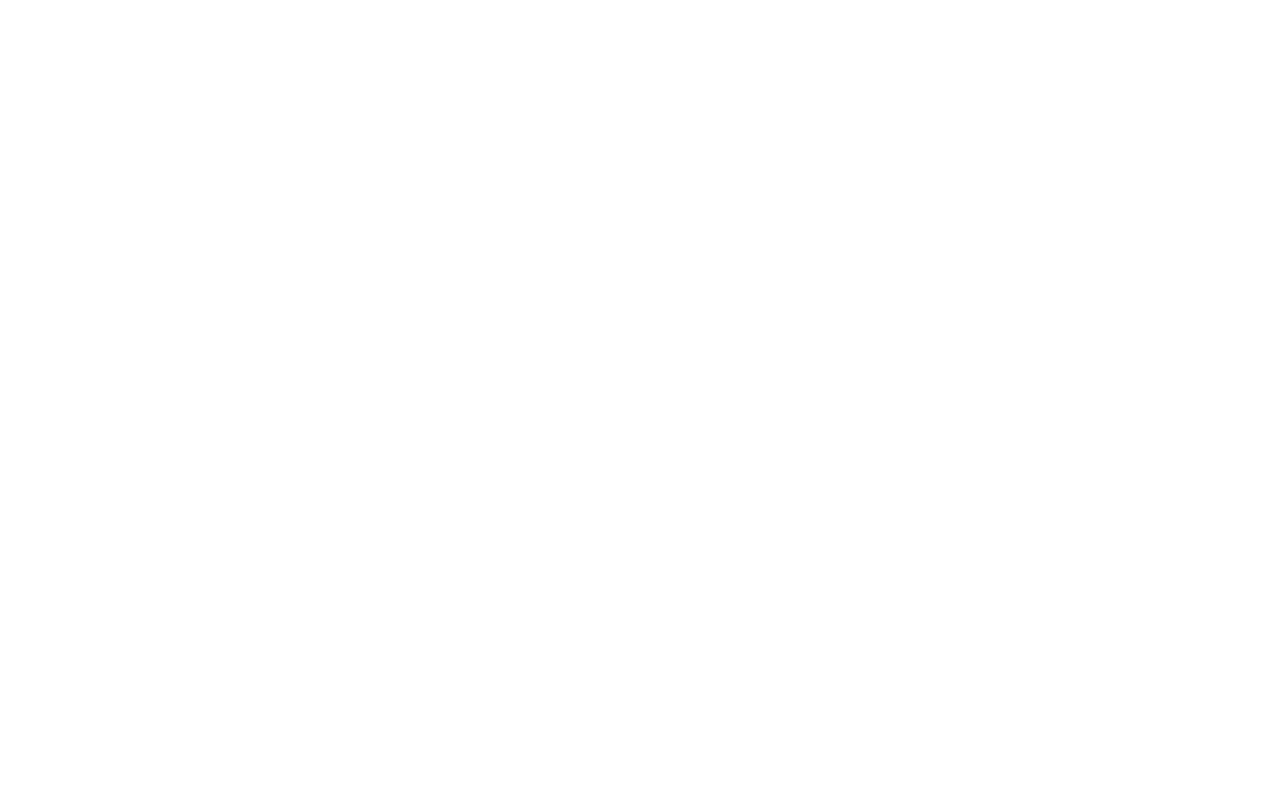
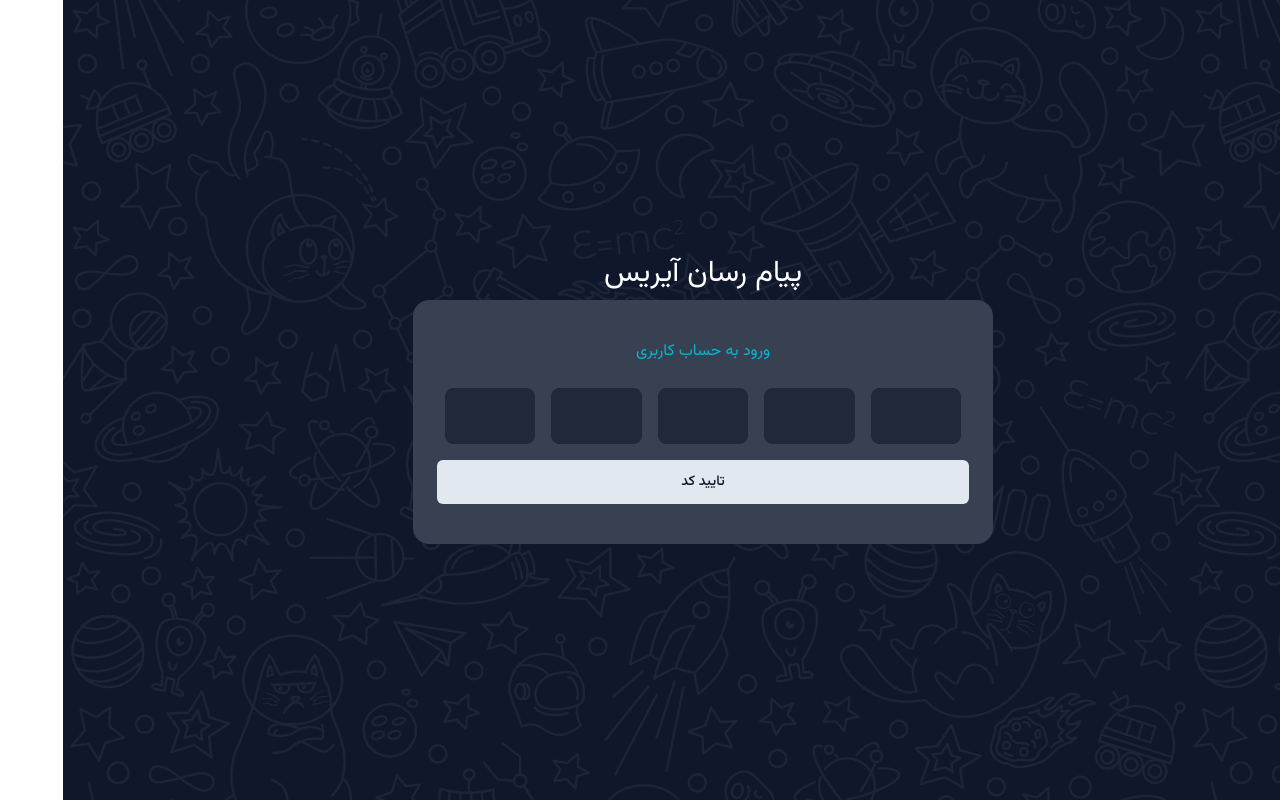
Before and after one commit to Mohaymen-Academy/FE-TEAM2-Messenger, a React (Vite) app: page /auth/number in a window 1280 px wide. Before the commit this address had no page. Built offline with nearby package versions, Linux system fonts and the light colour scheme.

Commit message:
add NumberVerification component

```diff
--- a/src/App.tsx
+++ b/src/App.tsx
@@ -8,17 +8,18 @@ import { StoreStateTypes } from "./utils/types";
 import ThemeToggle from "./components/conversation/ThemeToggle";
 import FloatingLabelInput from "./components/auth/input/FloatingLabelInput";
 import SignIn from "./components/auth/SignIn";
+import NumberVerification from "./components/auth/NumberVerification";
 
 function App() {
   const { theme } = useSelector((store: StoreStateTypes) => store.app);
 
   return (
     <div className={`${theme}`}>
-      <ThemeToggle />
       <Routes>
         <Route path="/chat" element={<Chat />} />
         <Route path="/auth" element={<Auth />}>
-          <Route index path="sign-in" element={<Login />} />
+          <Route path="sign-in" element={<Login />} />
+          <Route path="number" element={<NumberVerification/>}/>
         </Route>
         {/* <Route path="test" element={<FloatingLabelInput label="salam" />} /> */}
       </Routes>
--- /dev/null
+++ b/src/components/auth/NumberVerification.tsx
@@ -0,0 +1,44 @@
+import React from 'react'
+import Paragraph from '../ui/paragraph/Paragraph';
+import FloatingLabelInput from './input/FloatingLabelInput';
+import Button from '../ui/button/Button';
+import { useNavigate } from "react-router-dom";
+import ConfirmationInput from './input/ConfirmationCodeInput';
+
+const NumberVerification = () => {
+    const navigate = useNavigate();
+  return (
+    <div>
+      <div className="w-screen flex flex-col items-center">
+        <Paragraph size="2xl" className="!text-black dark:!text-white">
+          پیام رسان آیریس
+        </Paragraph>
+        <div className="flex flex-col gap-4 justify-center items-center-400 rounded-2xl py-10 px-6 backdrop-blur-md bg-gradient-to-r from-green-/40 to-green-300 dark:bg-gray-700 w-11/12 max-w-[580px] ">
+          <header className="mx-auto">
+            <Paragraph size="sm" className="!text-cyan-500">
+              ورود به حساب کاربری
+            </Paragraph>
+          </header>
+          <div className='flex'>
+            <ConfirmationInput/>
+            <ConfirmationInput />
+            <ConfirmationInput />
+            <ConfirmationInput />
+            <ConfirmationInput />
+          </div>
+          <Button
+            onClick={() => {
+              navigate("/chat");
+            }}
+            size="lg"
+            className="text-white"
+          >
+            تایید کد
+          </Button>
+        </div>
+      </div>
+    </div>
+  );
+}
+
+export default NumberVerification
--- a/src/components/auth/SignIn.tsx
+++ b/src/components/auth/SignIn.tsx
@@ -88,12 +88,12 @@ const Login = () => {
 
         <Button
           onClick={() => {
-            navigate("/chat");
+            navigate("../../auth/number");
           }}
           size="lg"
           className="text-white"
         >
-          ورود
+          دریافت کد تایید
         </Button>
       </div>
     </div>
```
